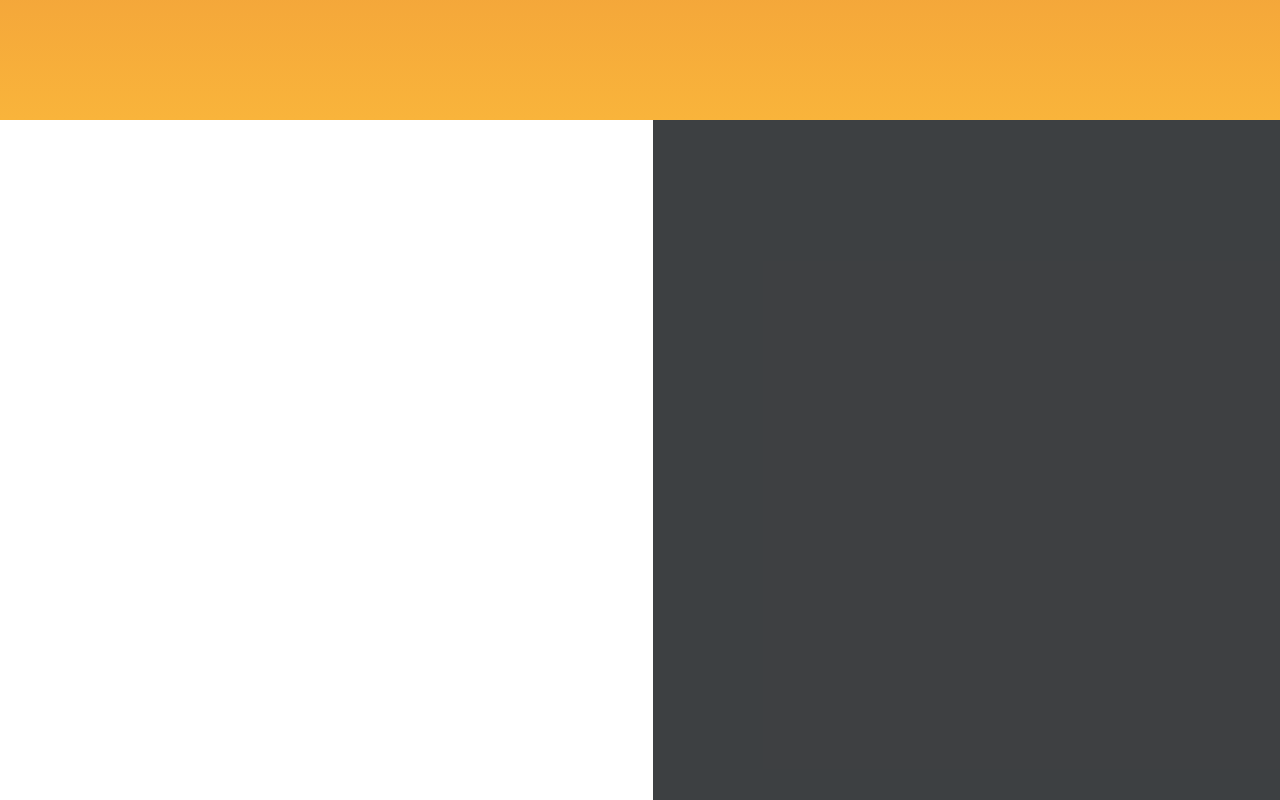
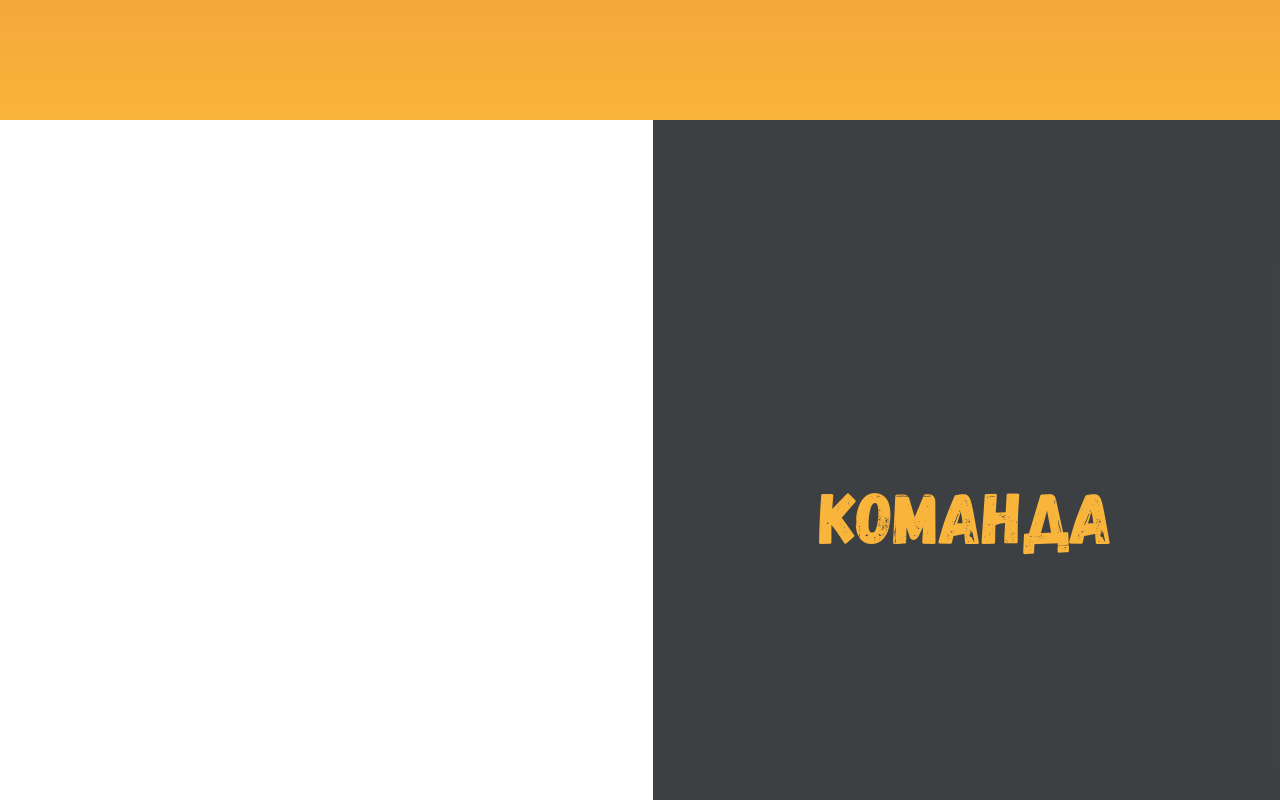
Before and after one commit to stasdre/burgers, a plain HTML site: page index.html in a window 1280 px wide. Shown: the part 2280-3080 px from the top of the page. Drawn offline with Linux system fonts and the light colour scheme.

Commit message:
add slider title

```diff
--- a/css/blocks/team.scss
+++ b/css/blocks/team.scss
@@ -3,11 +3,18 @@
   background: url('../img/team-bg.jpg') center center no-repeat / cover;
 }
 
-.team__content{
+.team__container{
   position: absolute;
   top: 0;
   right: 0;
   width: 49%;
   height: 100%;
   background-color: rgba($shark, .93);
+  display: flex;
+  justify-content: center;
+  align-items: center;
 }
+
+.team__content{
+
+}
--- a/index.html
+++ b/index.html
@@ -89,8 +89,11 @@
 
     </section>
     <section class="section team">
-      <div class="team__content">
+      <div class="team__container">
+        <div class="team__content">
+          <h2 class="titile titile_yellow">команда</h2>
 
+        </div>
       </div>
     </section>
     <section class="section reviews" id="reviews">
```
Also changed, not shown: css/main.css, 1 other file.
